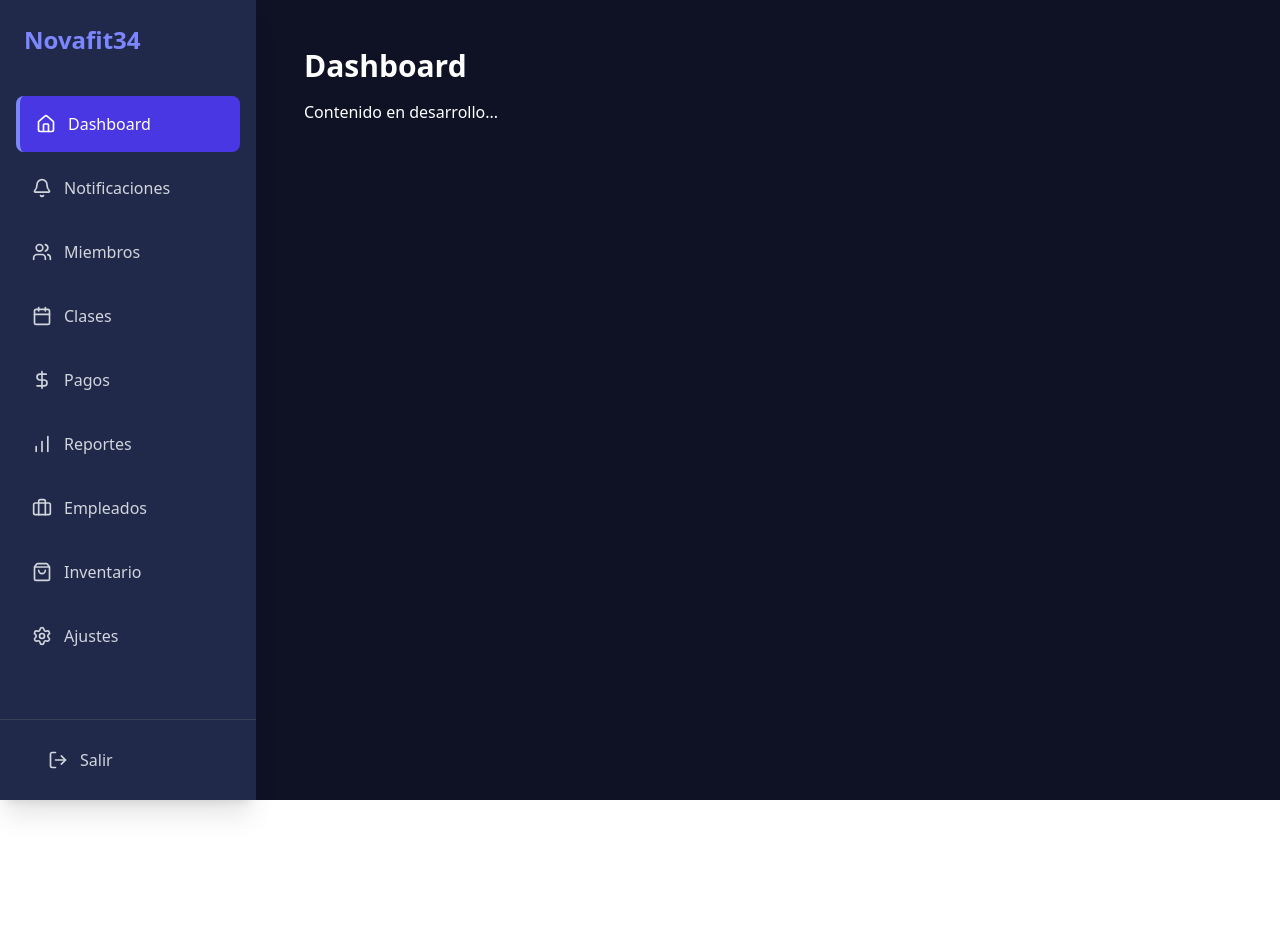
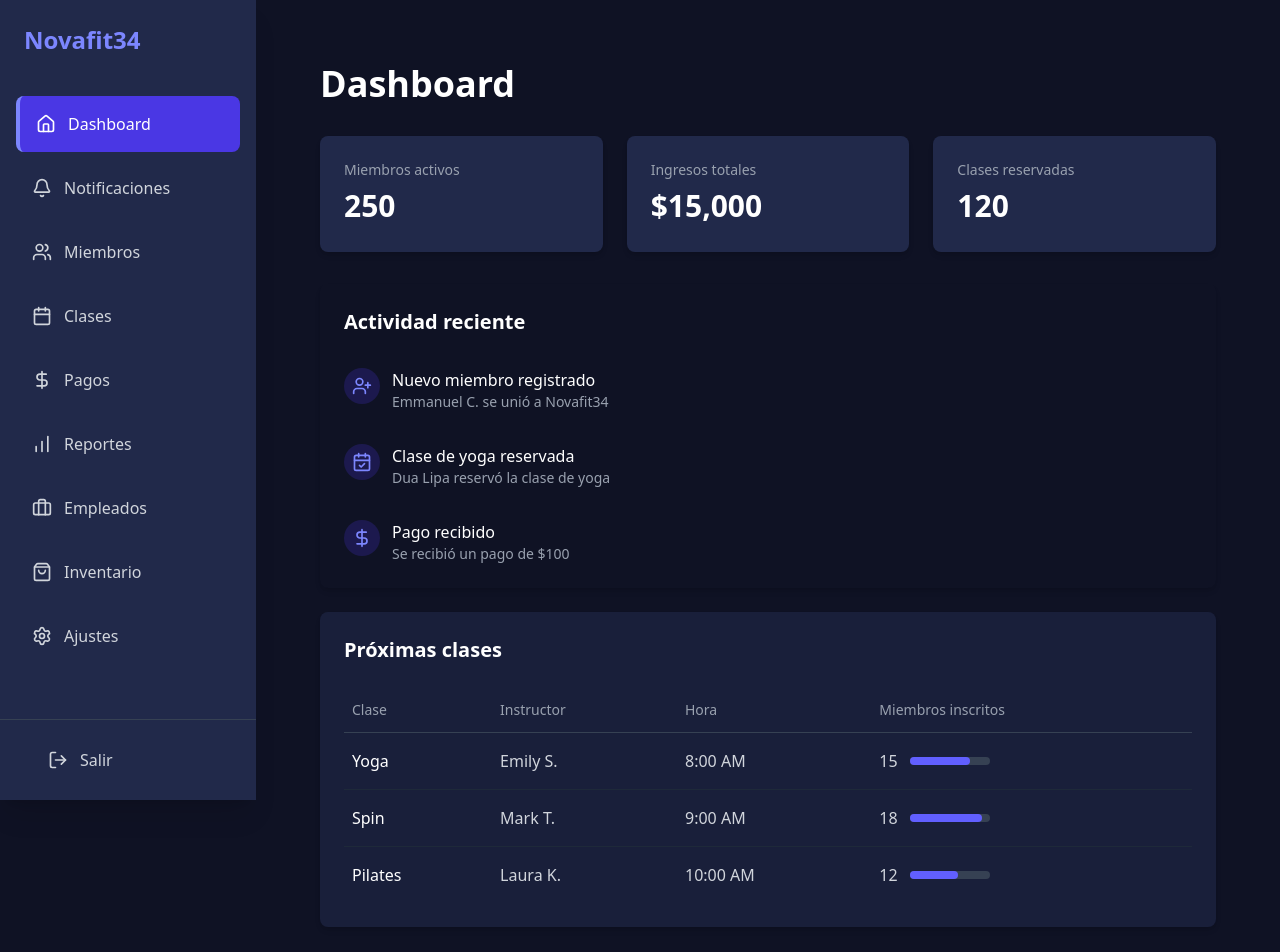
Before and after one commit to Byticode/frontend-novafit34, a React (Vite) app: page /admin/dashboard in a window 1280 px wide. Shown: the top 952 px of the page. Before the commit the page ends 800 px from the top, so only its background shows below. Built offline with nearby package versions, Linux system fonts and the light colour scheme.

Commit message:
create dashboard page

```diff
--- /dev/null
+++ b/src/components/admin/dashboard/ActivityItem.tsx
@@ -0,0 +1,22 @@
+import React from 'react';
+import { LucideIcon } from 'lucide-react';
+
+interface ActivityItemProps {
+  icon: LucideIcon;
+  title: string;
+  description: string;
+}
+
+export const ActivityItem: React.FC<ActivityItemProps> = ({ icon: Icon, title, description }) => {
+  return (
+    <div className="flex items-start mb-4 last:mb-0">
+      <div className="p-2 bg-indigo-600/20 text-indigo-400 rounded-full flex-shrink-0 mr-3">
+        <Icon className="w-5 h-5" />
+      </div>
+      <div>
+        <h4 className="font-medium text-white">{title}</h4>
+        <p className="text-sm text-gray-400">{description}</p>
+      </div>
+    </div>
+  );
+};
--- /dev/null
+++ b/src/components/admin/dashboard/DashboardCard.tsx
@@ -0,0 +1,17 @@
+import React from 'react';
+
+interface DashboardCardProps {
+  title: string;
+  value: string | number;
+  description?: string;
+}
+
+export const DashboardCard: React.FC<DashboardCardProps> = ({ title, value, description }) => {
+  return (
+    <div className="bg-blue-primary p-6 rounded-lg shadow-md flex flex-col justify-between">
+      <h3 className="text-sm font-medium text-gray-400 mb-2">{title}</h3>
+      <p className="text-3xl font-bold text-white mb-1">{value}</p>
+      {description && <p className="text-xs text-gray-500">{description}</p>}
+    </div>
+  );
+};
--- a/src/pages/admin/AdminDashboardPage.tsx
+++ b/src/pages/admin/AdminDashboardPage.tsx
@@ -1,10 +1,105 @@
 import React from 'react';
+import { UserPlus, CalendarCheck, DollarSign } from 'lucide-react';
+import { DashboardCard } from '../../components/admin/dashboard/DashboardCard.tsx'
+import { ActivityItem } from '../../components/admin/dashboard/ActivityItem.tsx';
 
 export const AdminDashboardPage: React.FC = () => {
   return (
-    <div className="text-white p-4">
-      <h2 className="text-3xl font-bold mb-4">Dashboard</h2>
-      <p>Contenido en desarrollo...</p>
+    <div className="min-h-screen p-2 lg:p-8">
+      {/* En mobile, el título está en el header del AdminLayout */}
+      <h1 className="text-3xl lg:text-4xl font-bold text-white mb-6 lg:mb-8 hidden lg:block">Dashboard</h1>
+
+      {/* Grid de Métricas Principales */}
+      <div className="grid grid-cols-1 md:grid-cols-2 lg:grid-cols-3 gap-6 mb-8">
+        <DashboardCard title="Miembros activos" value="250" />
+        <DashboardCard title="Ingresos totales" value="$15,000" />
+        <DashboardCard title="Clases reservadas" value="120" />
+      </div>
+
+      <div className="grid grid-cols-1 gap-6">
+        {/* Sección de Actividad Reciente */}
+        <div className="p-6 rounded-lg shadow-md">
+          <h2 className="text-xl font-semibold text-white mb-8">Actividad reciente</h2>
+          <div className="flex flex-col gap-4">
+            <ActivityItem
+              icon={UserPlus}
+              title="Nuevo miembro registrado"
+              description="Emmanuel C. se unió a Novafit34"
+            />
+            <ActivityItem
+              icon={CalendarCheck}
+              title="Clase de yoga reservada"
+              description="Dua Lipa reservó la clase de yoga"
+            />
+            <ActivityItem
+              icon={DollarSign}
+              title="Pago recibido"
+              description="Se recibió un pago de $100"
+            />
+          </div>
+        </div>
+
+        {/* Sección de Próximas Clases */}
+        <div className="bg-blue-primary/60 p-4 md:p-6 rounded-lg shadow-md">
+          <h2 className="text-xl font-semibold text-white mb-6">Próximas clases</h2>
+          <div className="overflow-x-auto">
+            <table className="min-w-full text-left">
+              <thead>
+                <tr className="border-b border-gray-700">
+                  <th className="py-3 px-2 text-sm font-medium text-gray-400">Clase</th>
+                  <th className="py-3 px-2 text-sm font-medium text-gray-400">Instructor</th>
+                  <th className="py-3 px-2 text-sm font-medium text-gray-400">Hora</th>
+                  <th className="py-3 px-2 text-sm font-medium text-gray-400">Miembros inscritos</th>
+                </tr>
+              </thead>
+              <tbody>
+                {/* Fila 1 */}
+                <tr className="border-b border-gray-800 hover:bg-gray-700/30 transition-colors">
+                  <td className="py-4 px-2 font-medium text-white">Yoga</td>
+                  <td className="py-4 px-2 text-gray-300">Emily S.</td>
+                  <td className="py-4 px-2 text-gray-300">8:00 AM</td>
+                  <td className="py-4 px-2 text-gray-300">
+                    <div className="flex justify-center lg:justify-start items-center">
+                      <span>15</span>
+                      <div className="ml-3 w-20 h-2 bg-gray-700 rounded-full hidden lg:block">
+                        <div className="bg-indigo-500 h-full rounded-full" style={{ width: '75%' }}></div>
+                      </div>
+                    </div>
+                  </td>
+                </tr>
+                {/* Fila 2 */}
+                <tr className="border-b border-gray-800 hover:bg-gray-700/30 transition-colors">
+                  <td className="py-4 px-2 font-medium text-white">Spin</td>
+                  <td className="py-4 px-2 text-gray-300">Mark T.</td>
+                  <td className="py-4 px-2 text-gray-300">9:00 AM</td>
+                  <td className="py-4 px-2 text-gray-300">
+                    <div className="flex justify-center lg:justify-start items-center">
+                      <span>18</span>
+                      <div className="ml-3 w-20 h-2 bg-gray-700 rounded-full hidden lg:block">
+                        <div className="bg-indigo-500 h-full rounded-full" style={{ width: '90%' }}></div>
+                      </div>
+                    </div>
+                  </td>
+                </tr>
+                {/* Fila 3 */}
+                <tr className="hover:bg-gray-700/30 transition-colors">
+                  <td className="py-4 px-2 font-medium text-white">Pilates</td>
+                  <td className="py-4 px-2 text-gray-300">Laura K.</td>
+                  <td className="py-4 px-2 text-gray-300">10:00 AM</td>
+                  <td className="py-4 px-2 text-gray-300">
+                    <div className="flex justify-center lg:justify-start items-center">
+                      <span>12</span>
+                      <div className="ml-3 w-20 h-2 bg-gray-700 rounded-full hidden lg:block">
+                        <div className="bg-indigo-500 h-full rounded-full" style={{ width: '60%' }}></div>
+                      </div>
+                    </div>
+                  </td>
+                </tr>
+              </tbody>
+            </table>
+          </div>
+        </div>
+      </div>
     </div>
   );
 };
```
